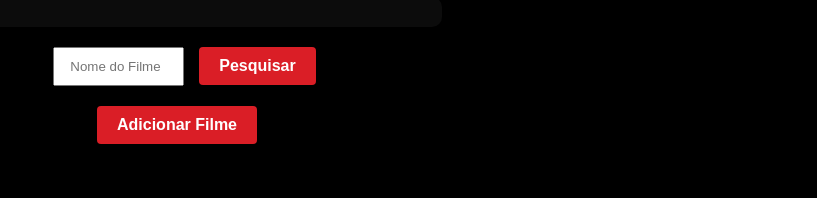
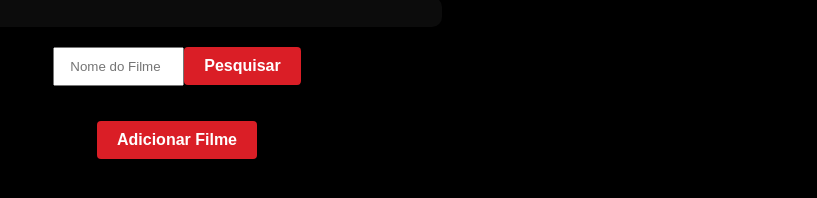
Before and after one commit to Tiagoksio/aluraImersaoDev, a plain HTML site: page aulas04_05/aluraflix.html in a window 1280 px wide. Shown: the part 228-426 px from the top of the page, without its empty margins (463-1280 px from the left). Drawn offline with Linux system fonts and the light colour scheme.

Commit message:
estilo da div dos botoes no rodape

```diff
--- a/aulas04_05/style.css
+++ b/aulas04_05/style.css
@@ -59,12 +59,13 @@ body {
       float: left;
   }
   #rodape {
-    margin: 0 0 15px;
+    margin: 0 auto 15px;
+    width: 500px;
   }
 
   #rodape input {
     display: block;
-    margin: 0 15px;
+    margin: 0 auto 15px;
     padding: 10px 15px;
   }
 
```
